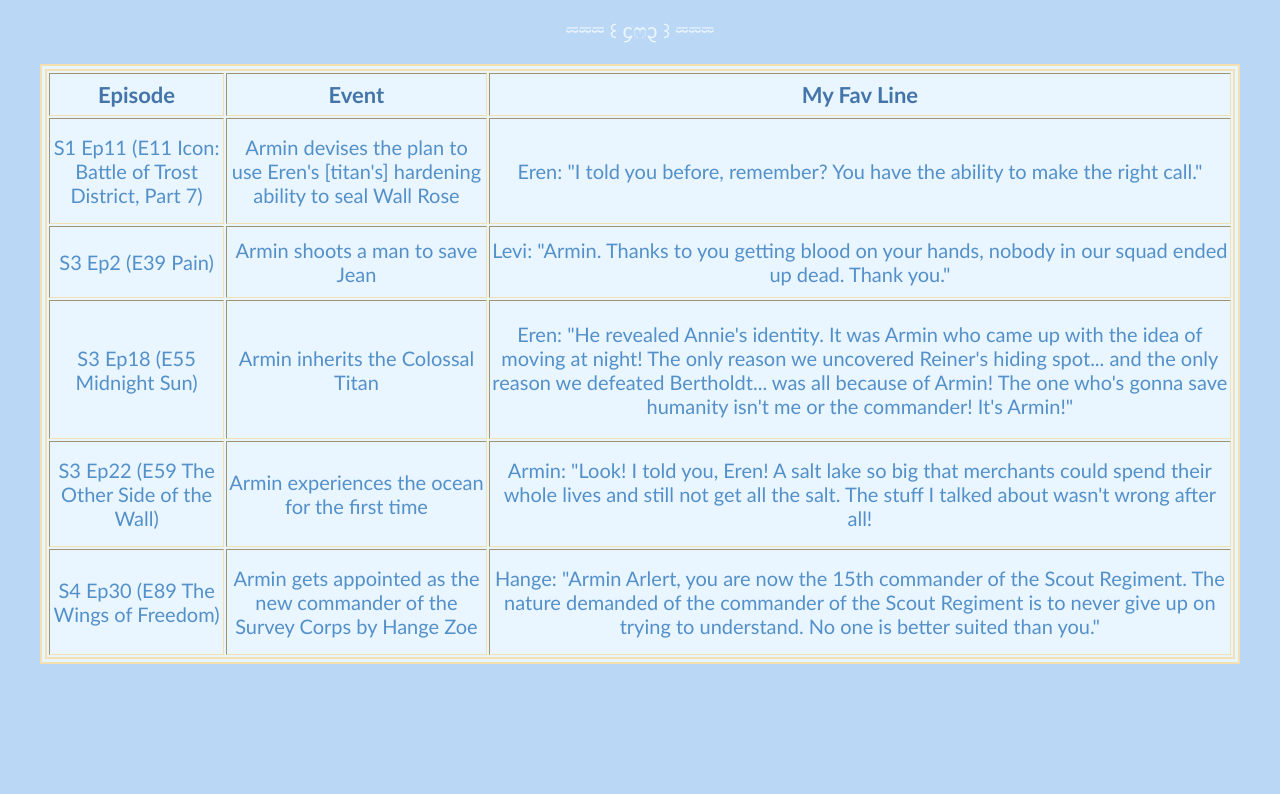
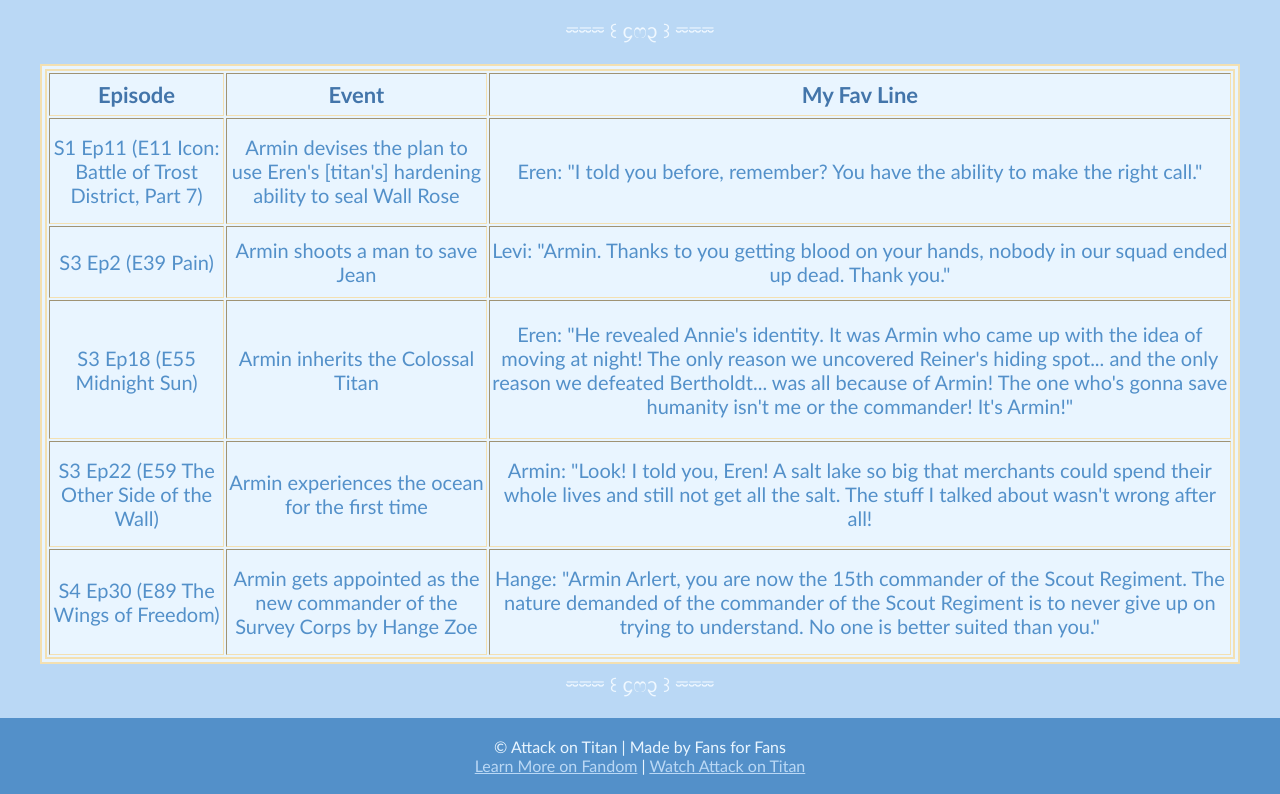
Before and after one commit to grisselalia/2QPortfolioCSPagulayan, a plain HTML site: page public/2Q1GCesiumPagulayan.html in a window 1280 px wide. Shown: the part 1633-2427 px from the top of the page. Before the commit the page ends 2304 px from the top, so only its background shows below. Drawn offline with Linux system fonts and the light colour scheme.

Commit message:
3rd commit FINAL NA TALAGA

```diff
--- a/public/2Q1GCesiumPagulayan.html
+++ b/public/2Q1GCesiumPagulayan.html
@@ -63,9 +63,16 @@ body {
     float: none;
   }
 }
+footer {
+  text-align: center;
+  padding: 3px;
+  background-color:#5390c9;
+  color: rgb(233, 245, 255);
+}
 </style>
 </head>
 <body>
+
     <div class="header">
     <a class="logo" style="color: rgb(162, 212, 255)">Grissel's Fav AOT Character</a>
     <div class="header-right">
@@ -73,6 +80,7 @@ body {
     <a style="color: #4375aa; font-size: 20px;" href="https://eliana-quodala.github.io/2QPortfolioCSQuodala/public/eli's%20website.html">Fav AOT Character of Eli .ᐟ</a>
     <a style="color: #4375aa; font-size: 20px;" href="https://lumiiiii1.github.io/2QPortfolioCSReyes/public/Lumi's_Website.html">Fav AOT Character of Lumi .ᐟ</a>  </div>
     </div>
+
     <center>
 
     <h1 style="color:#5390c9; font-size: 36px; margin-bottom:0px;">ᰔ ⊹˚₊ Armin Arlert ₊˚⊹ ᰔ</h1>
@@ -131,8 +139,16 @@ body {
         <td>Armin gets appointed as the new commander of the Survey Corps by Hange Zoe</td>
         <td>Hange: "Armin Arlert, you are now the 15th commander of the Scout Regiment. The nature demanded of the commander of the Scout Regiment is to never give up on trying to understand. No one is better suited than you."</td>
     </tr>
+    </table>
+      <p style="color: aliceblue; font-size: 20px; margin-top:0px">⏔⏔⏔ ꒰ ᧔ෆ᧓ ꒱ ⏔⏔⏔</p>
+</center>
 
-    </table>
-</center>
+    <footer>
+  <p>© Attack on Titan | Made by Fans for Fans<br>
+  <a href="https://attackontitan.fandom.com/wiki/Armin_Arlert" style="color:#bad8f5">Learn More on Fandom</a>
+  |
+  <a href="https://www.netflix.com/browse?jbv=70299043" style="color:#bad8f5">Watch Attack on Titan</a> </p>
+    </footer>
+
 </body>
 </html>
```
